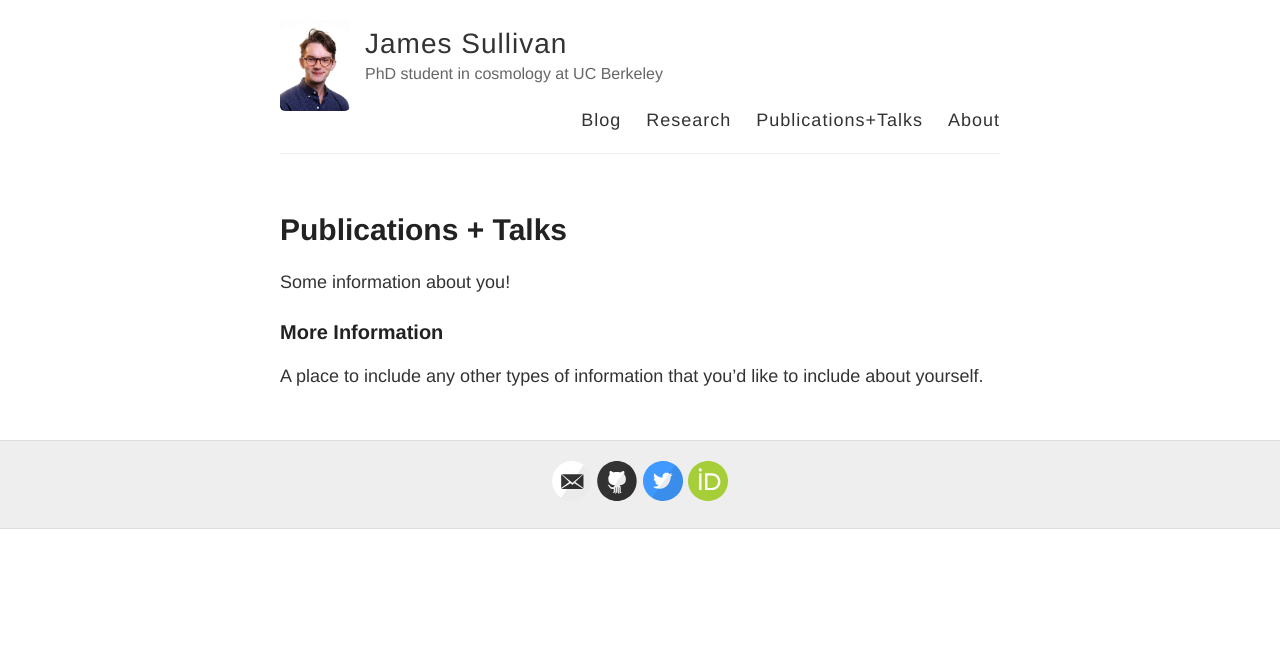
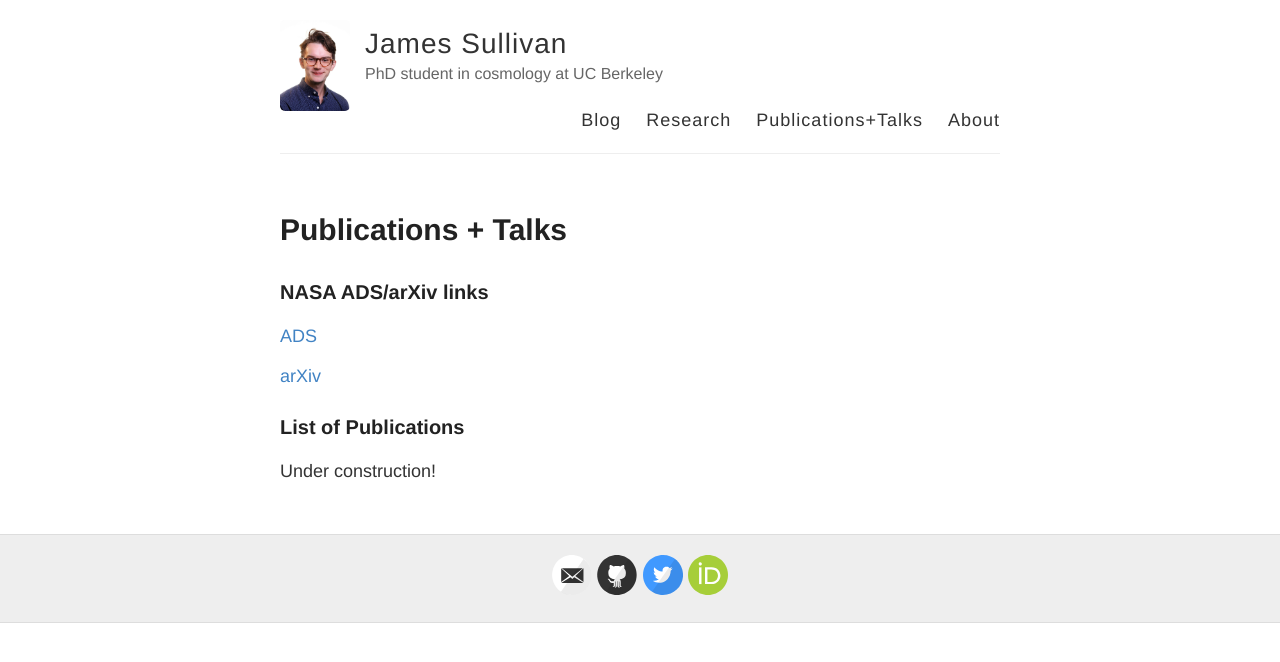
Before and after one commit to jmsull/jmsull.github.io, a Jekyll site: the page built from publications_talks.md, in a window 1280 px wide. Shown: the top 662 px of the page. Built offline with Jekyll 4.4.1, drawn with Linux system fonts in a browser that asks for light colours.

Commit message:
ads links, try utterances

```diff
--- a/publications_talks.md
+++ b/publications_talks.md
@@ -4,8 +4,12 @@
 permalink: /publications_talks/
 ---
 
-Some information about you!
+### NASA ADS/arXiv links
 
-### More Information
+[ADS]( https://ui.adsabs.harvard.edu/search/filter_database_fq_database=AND&filter_database_fq_database=database%3A%22astronomy%22&fq=%7B!type%3Daqp%20v%3D%24fq_database%7D&fq_database=(database%3A%22astronomy%22)&q=author%3A%22%5ESullivan%2C%20James%20M%22%2C%20year%3A2015-&sort=date%20desc%2C%20bibcode%20desc&p_=0 )
 
-A place to include any other types of information that you'd like to include about yourself.
+[arXiv]( https://arxiv.org/search/astro-ph?searchtype=author&query=Sullivan%2C+J+M  )
+
+### List of Publications
+
+Under construction!
```
Also changed, not shown: _layouts/post.html (+9 -1 lines), research.md (+2 -4 lines).
